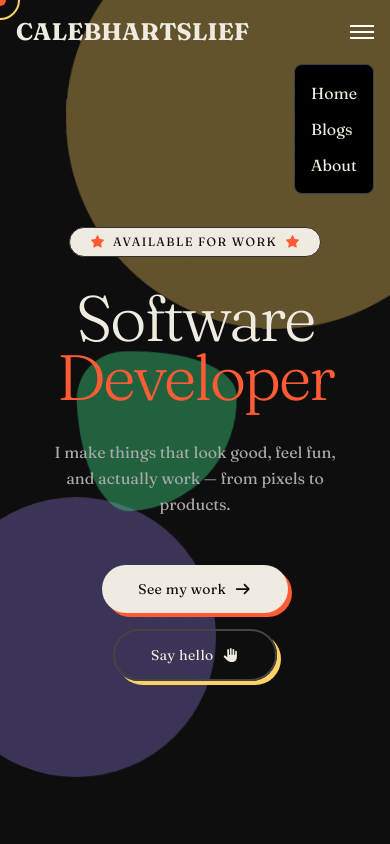
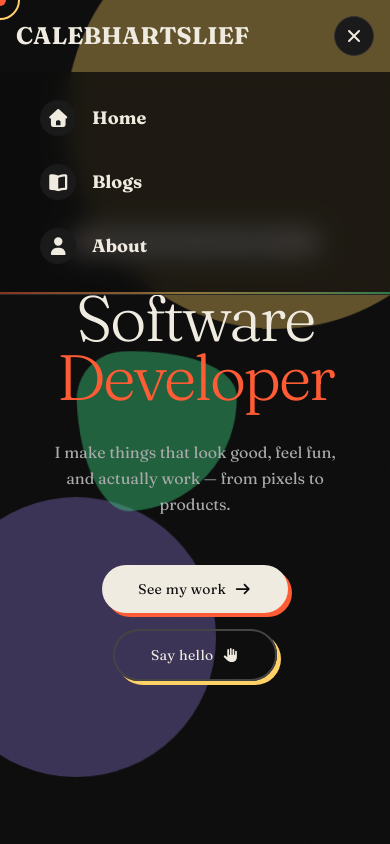
Before and after one commit to Hartslief/Personal_Website, a Next.js app: page / in a window 390 px wide. Both pictures are taken after a click on the button "Toggle menu". Shown: the top 844 px of the page. Built offline with nearby package versions, Linux system fonts and the light colour scheme.

Commit message:
Updated Navbar to improve mobile experience

```diff
--- a/app/components/Navbar.tsx
+++ b/app/components/Navbar.tsx
@@ -1,12 +1,59 @@
 "use client";
 import { useState } from "react";
 import Link from "next/link";
+import { FontAwesomeIcon } from "@fortawesome/react-fontawesome";
+import {
+    faBars,
+    faXmark,
+    faHouse,
+    faBookOpen,
+    faUser,
+} from "@fortawesome/free-solid-svg-icons";
+
+const LOGO_LETTERS = [
+    { char: "C", color: "#ff0000" },
+    { char: "A", color: "#ff8700" },
+    { char: "L", color: "#ffd300" },
+    { char: "E", color: "#deff0a" },
+    { char: "B", color: "#a1ff0a" },
+    { char: "H", color: "#0aff99" },
+    { char: "A", color: "#0aefff" },
+    { char: "R", color: "#147df5" },
+    { char: "T", color: "#580aff" },
+    { char: "S", color: "#be0aff" },
+    { char: "L", color: "#580aff" },
+    { char: "I", color: "#147df5" },
+    { char: "E", color: "#0aefff" },
+    { char: "F", color: "#0aff99" },
+];
+
+const NAV_LINKS = [
+    {
+        href: "/",
+        label: "Home",
+        icon: faHouse,
+        hoverColor: "hover:text-red-500",
+    },
+    {
+        href: "/blog",
+        label: "Blogs",
+        icon: faBookOpen,
+        hoverColor: "hover:text-orange-400",
+    },
+    {
+        href: "/about",
+        label: "About",
+        icon: faUser,
+        hoverColor: "hover:text-yellow-400",
+    },
+];
 
 export default function Navbar() {
     const [isOpen, setIsOpen] = useState(false);
 
     return (
         <header className="fixed top-0 left-0 w-full z-200 p-4 flex justify-between items-center">
+            {/* Logo */}
             <Link
                 href="/"
                 className="flex flex-row text-2xl font-bold font-display"
@@ -29,53 +76,74 @@ export default function Navbar() {
 
             {/* Desktop Nav */}
             <nav className="hidden md:flex gap-4 items-center">
-                <Link
-                    href="/"
-                    className="text-lg font-display font-bold hover:text-red-500"
-                >
-                    Home
-                </Link>
-                <span className="opacity-30">|</span>
-                <Link
-                    href="/blog"
-                    className="text-lg font-display font-bold hover:text-orange-400"
-                >
-                    Blogs
-                </Link>
-                <span className="opacity-30">|</span>
-                <Link
-                    href="/about"
-                    className="text-lg font-display font-bold hover:text-yellow-400"
-                >
-                    About
-                </Link>
+                {NAV_LINKS.map(({ href, label, hoverColor }, i) => (
+                    <>
+                        {i > 0 && (
+                            <span key={`sep-${i}`} className="opacity-30">
+                                |
+                            </span>
+                        )}
+                        <Link
+                            key={href}
+                            href={href}
+                            className={`text-lg font-display font-bold ${hoverColor}`}
+                        >
+                            {label}
+                        </Link>
+                    </>
+                ))}
             </nav>
 
-            {/* Hamburger Button */}
+            {/* Hamburger button — animates to X when open */}
             <button
-                className="md:hidden flex flex-col gap-1"
+                className="md:hidden w-10 h-10 flex items-center justify-center rounded-full border border-[#333] bg-[#1a1a1a] transition-colors duration-200 hover:border-pop1"
                 onClick={() => setIsOpen(!isOpen)}
                 aria-label="Toggle menu"
+                aria-expanded={isOpen}
             >
-                <span className="w-6 h-0.5 bg-white block" />
-                <span className="w-6 h-0.5 bg-white block" />
-                <span className="w-6 h-0.5 bg-white block" />
+                <FontAwesomeIcon
+                    icon={isOpen ? faXmark : faBars}
+                    className="w-4 h-4 transition-transform duration-200"
+                />
             </button>
 
-            {/* Mobile Dropdown — also needs z-index to sit above content */}
-            {isOpen && (
-                <div className="absolute top-16 right-4 z-201 bg-black border border-gray-700 rounded-lg p-4 flex flex-col gap-3 md:hidden">
-                    <Link href="/" onClick={() => setIsOpen(false)}>
-                        Home
-                    </Link>
-                    <Link href="/blog" onClick={() => setIsOpen(false)}>
-                        Blogs
-                    </Link>
-                    <Link href="/about" onClick={() => setIsOpen(false)}>
-                        About
-                    </Link>
-                </div>
-            )}
+            {/* Mobile menu — full-width slide-down panel */}
+            <div
+                className={`
+                    absolute top-full left-0 w-full md:hidden
+                    bg-dark/80 backdrop-blur-md border-b border-[#2a2a2a]
+                    overflow-hidden transition-all duration-300 ease-in-out
+                    ${isOpen ? "max-h-96 opacity-100" : "max-h-0 opacity-0"}
+                `}
+            >
+                <nav className="flex flex-col px-6 py-4 gap-1">
+                    {NAV_LINKS.map(({ href, label, icon, hoverColor }) => (
+                        <Link
+                            key={href}
+                            href={href}
+                            onClick={() => setIsOpen(false)}
+                            className={`
+                                flex items-center gap-4 px-4 py-3 rounded-2xl
+                                font-display font-bold text-lg text-ink no-underline
+                                transition-all duration-200 group
+                                hover:bg-[#1a1a1a] ${hoverColor}
+                            `}
+                        >
+                            {/* Icon with a subtle pop-colour circle background on hover */}
+                            <span className="w-9 h-9 rounded-full bg-[#1a1a1a] group-hover:bg-[#2a2a2a] flex items-center justify-center shrink-0 transition-colors duration-200">
+                                <FontAwesomeIcon
+                                    icon={icon}
+                                    className="w-4 h-4"
+                                />
+                            </span>
+                            {label}
+                        </Link>
+                    ))}
+                </nav>
+
+                {/* Bottom accent line */}
+                <div className="h-0.5 bg-gradient-to-r from-pop1 via-pop3 to-pop2 opacity-50" />
+            </div>
         </header>
     );
 }
```
